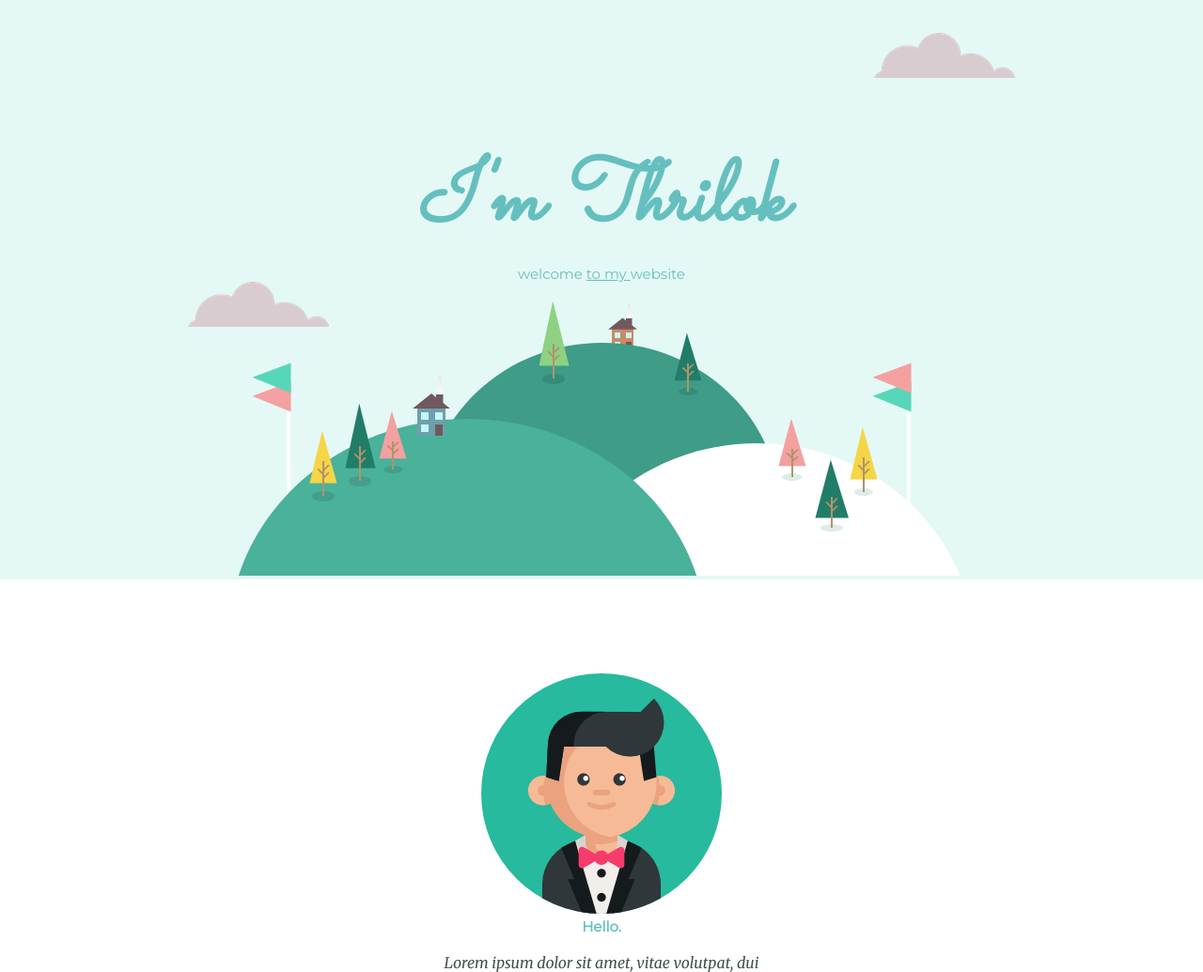
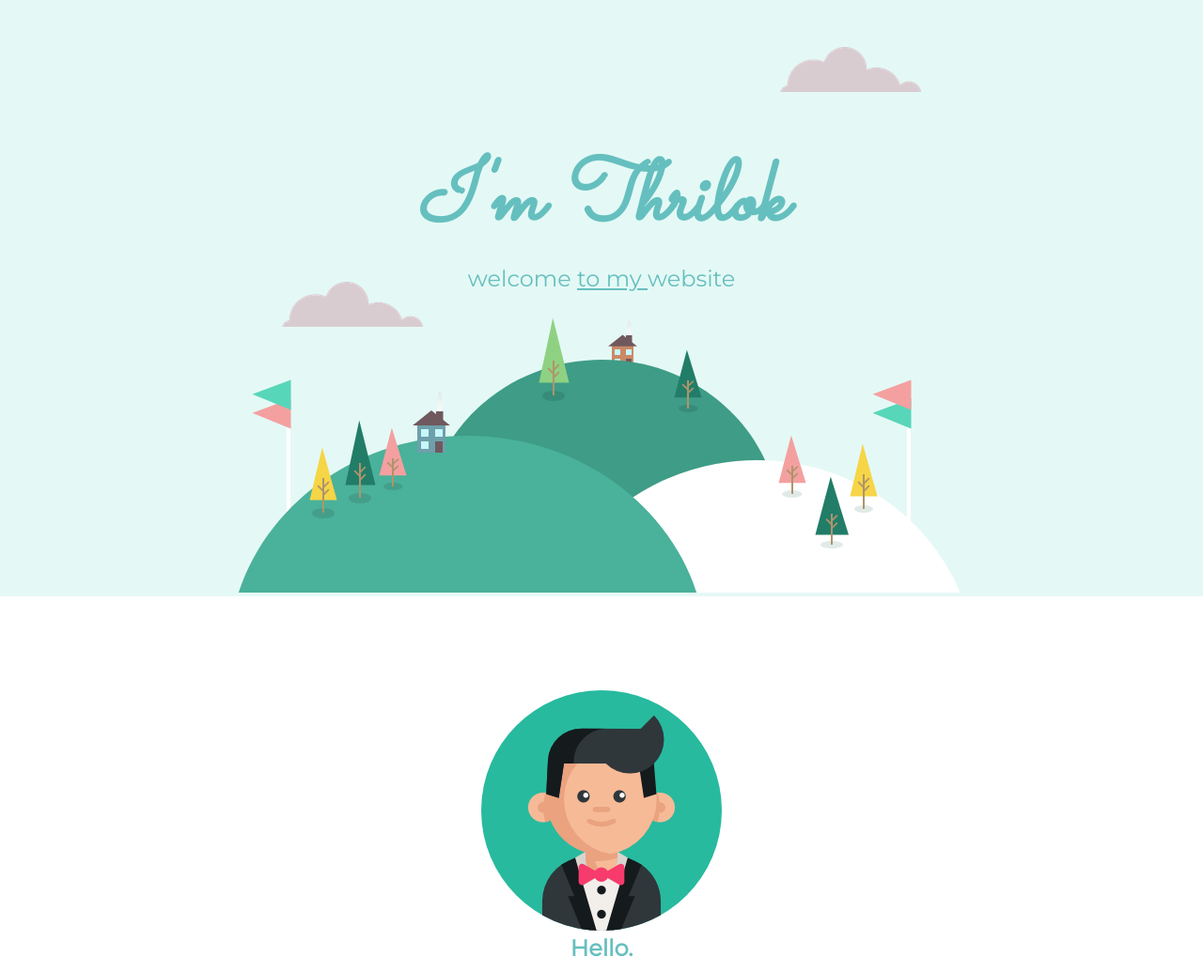
Before and after one commit to ThrilokSai/first_website, a plain HTML site: page index.html in a window 1280 px wide. Shown: the top 1035 px of the page at 94% size. Drawn offline with Linux system fonts and the light colour scheme.

Commit message:
Update styles.css

```diff
--- a/CSS/styles.css
+++ b/CSS/styles.css
@@ -15,7 +15,7 @@ h1{
 h2{
 	margin-top: 0;
 	font-family: 'Montserrat', sans-serif;
-	font-size:15px;
+	font-size:1.5rem;
 	color: #66BFBF;
 	padding-bottom: 0px;
 }
@@ -62,13 +62,13 @@ div.bottom{
 .bottom-cloud{
 
 	position:absolute;
-	left:200px;
+	left:300px;
 	top: 300px;
 	}
 .top-cloud{
 	position:absolute;
-	right:200px;
-	top: 35px;
+	right:300px;
+	top: 50px;
 }
 a{
 color: #11999E;
```
